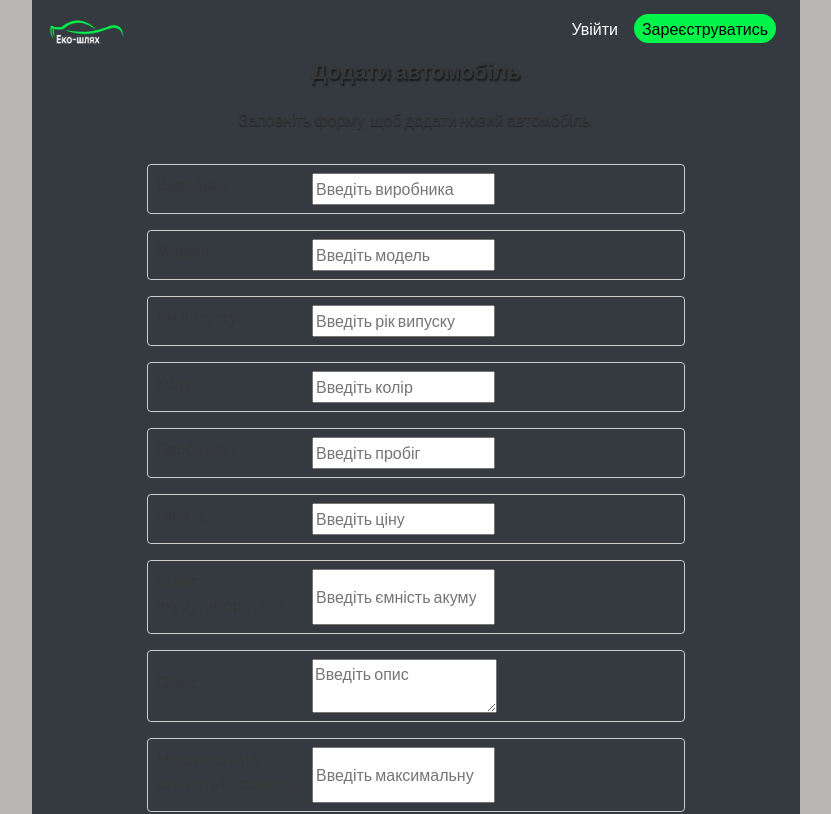
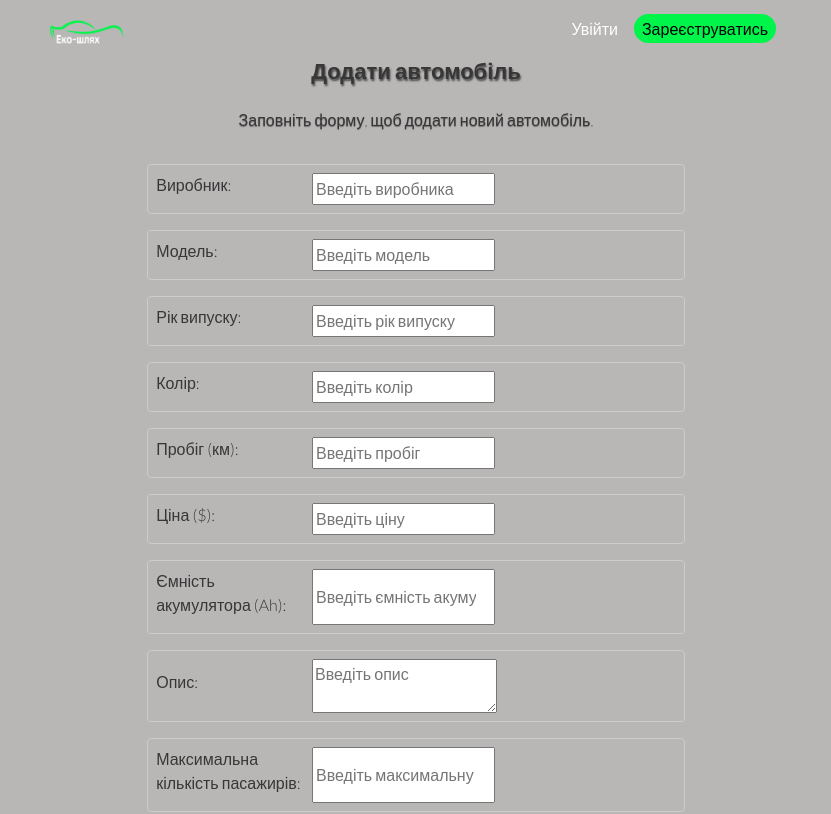
Before and after one commit to eco-way-shop/ecoway-client, a React (Create React App) app: page /add_car in a window 1280 px wide. Shown: the top 814 px of the page, without its empty margins (224-1055 px from the left). Built offline with nearby package versions, Linux system fonts and the light colour scheme.

Commit message:
Update AddCar.js

```diff
--- a/src/pages/AddCar.js
+++ b/src/pages/AddCar.js
@@ -6,7 +6,7 @@ import AddCarContainer from '../container/AddCarContainer';
 
 export default function AddCar() {
   return (
-    <Container className="bg-dark">
+    <Container>
       <Navigation />
       <AddCarContainer />
       <Footer />
```
